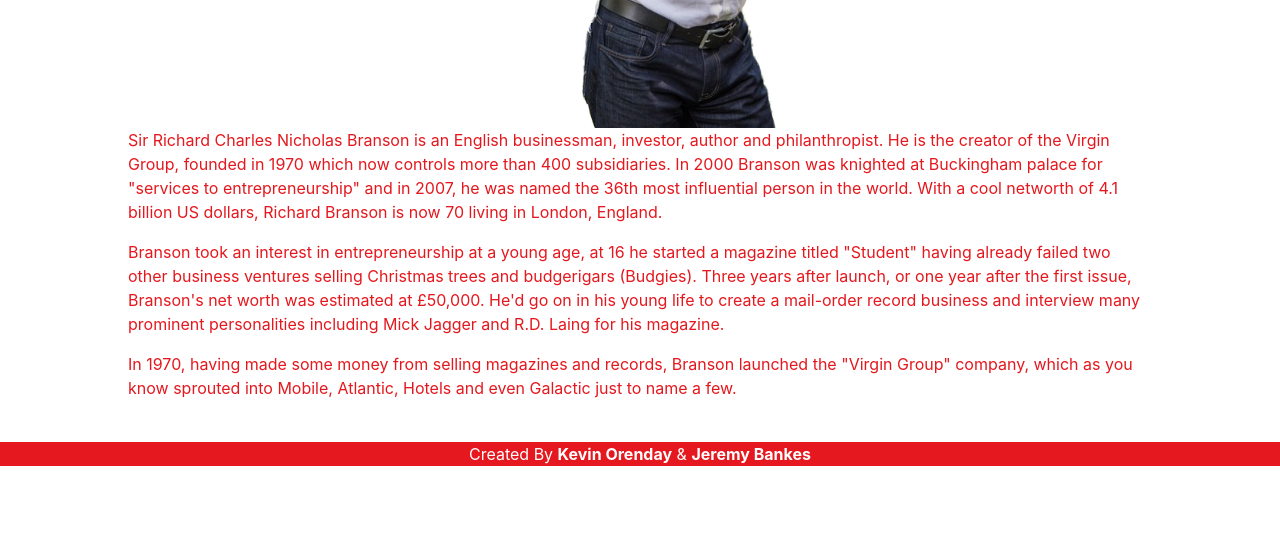
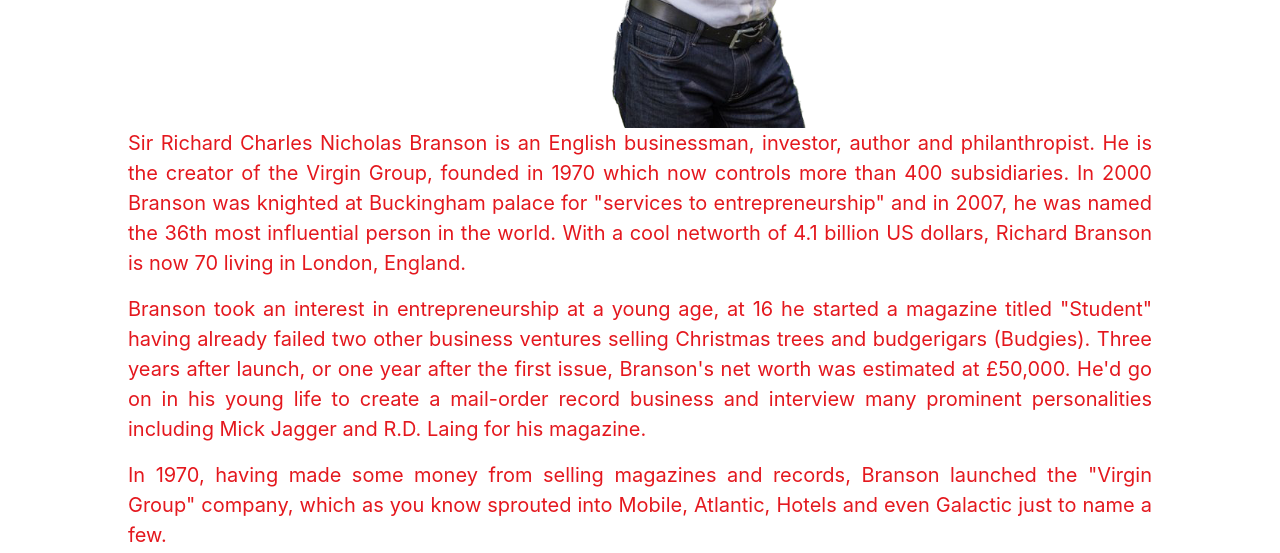
Before and after one commit to kevino29/richard_branson, a plain HTML site: page index.html in a window 1280 px wide. Shown: the part 472-1025 px from the top of the page. Before the commit the page ends 938 px from the top, so only its background shows below. Drawn offline with Linux system fonts and the light colour scheme.

Commit message:
adjusted a few styles and layouts

```diff
--- a/styles/layout.css
+++ b/styles/layout.css
@@ -29,6 +29,7 @@ header {
 }
 
 #portrait {
+    padding-left: 60px;
     height: 500px;
     width: auto;
 }
--- a/styles/styles.css
+++ b/styles/styles.css
@@ -30,7 +30,9 @@ header h1 {
 
 /* Main Body Styles */
 #container p {
+    font-size: 20px;
     color: var(--red);
+    text-align: justify;
     /*background-color: var(--red);*/
 }
 
```
